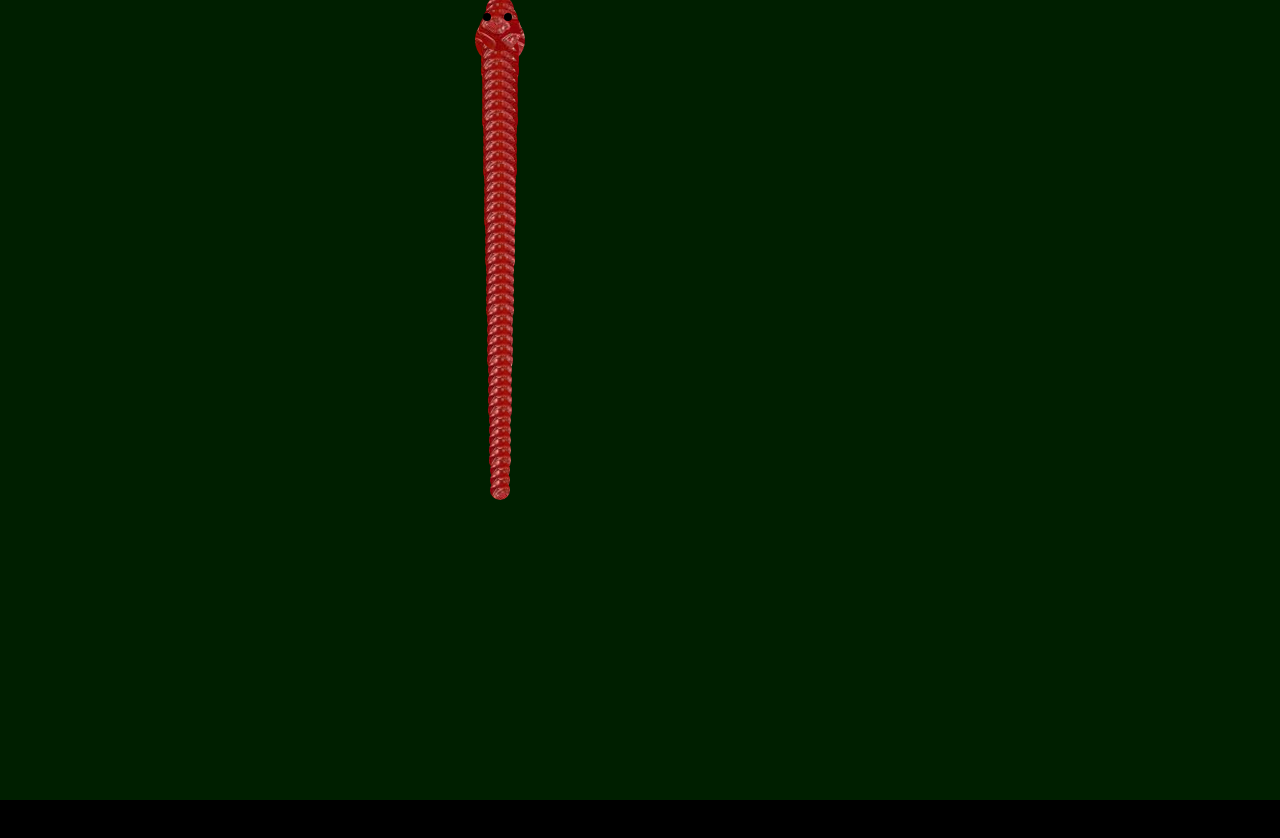
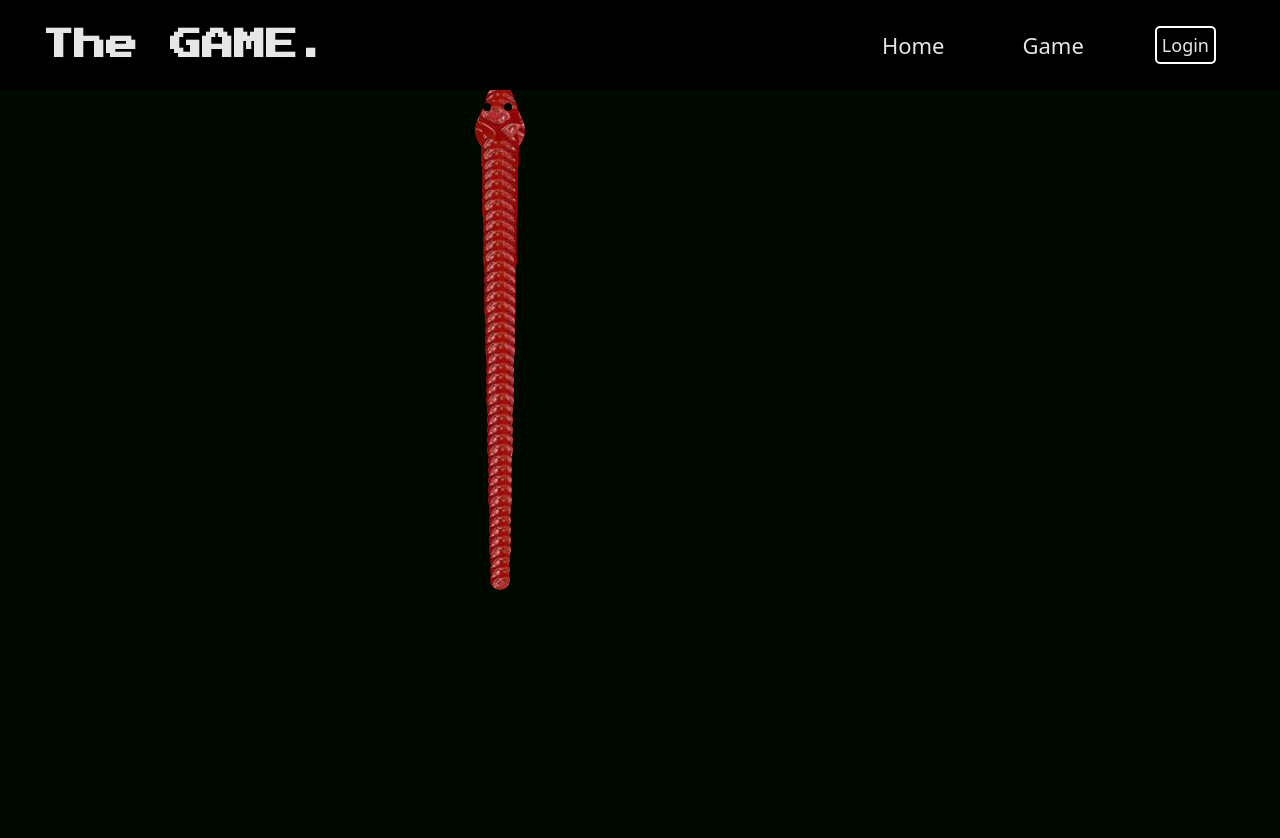
Before and after one commit to PhilippRosie/the-game, a React (Create React App) app: page /game in a window 1280 px wide. Shown: the top 838 px of the page. Before the commit the page ends 800 px from the top, so only its background shows below. Built offline with nearby package versions, Linux system fonts and the light colour scheme; the HTML template or start-up script is replaced by a standard one; a web font is replaced by a local one.

Commit message:
navbar  and snake change
hade to change navbar. posistion fixed made it buggy on game page

```diff
--- a/src/components/snake.js
+++ b/src/components/snake.js
@@ -108,6 +108,7 @@ class Snake extends React.Component {
     // Check if the new head position is outside the game window
     const dx = newHead.x;
     const dy = newHead.y;
+    // Where snake is colliding
     const left = 0;
     const right = window.innerWidth;
     const top = 0;
@@ -169,6 +170,7 @@ class Snake extends React.Component {
 
     const fp = this.points[0];
 
+    // Eye divs
     sel.each(function (d, i) {
       if (i !== 3) return; // div 3
       const nd = select(this);
--- a/src/styles/navbar.css
+++ b/src/styles/navbar.css
@@ -12,7 +12,6 @@ header {
   justify-content: space-between;
   align-items: center;
   padding: 0 2rem;
-  position: fixed;
 }
 
 nav {
--- a/src/styles/snake.css
+++ b/src/styles/snake.css
@@ -1,7 +1,8 @@
 .snake-container {
   width: 100%;
   min-height: 100vh;
-  background-color: rgb(0, 31, 0);
+  background-color: rgba(0, 31, 0, 0.295);
   position: relative;
   overflow: hidden;
+  z-index: -1;
 }
```
